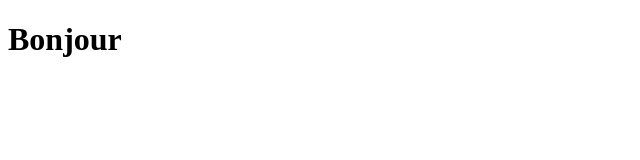
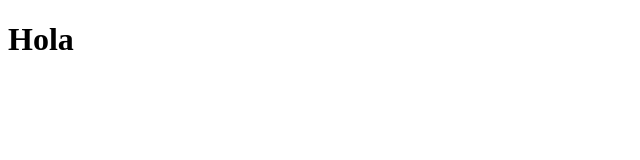
Before and after one commit to philzilla/html-css, a plain HTML site: page index.html in a window 1280 px wide. Shown: the whole page, without its empty margins (0-640 px from the left). Drawn offline with Linux system fonts and the light colour scheme.

Commit message:
changer title Bonjour en Hola

```diff
--- a/index.html
+++ b/index.html
@@ -6,7 +6,7 @@
   </head>
   <body>
 
-    <h1>Bonjour</h1>
+    <h1>Hola</h1>
 
   </body>
 </html>
```
